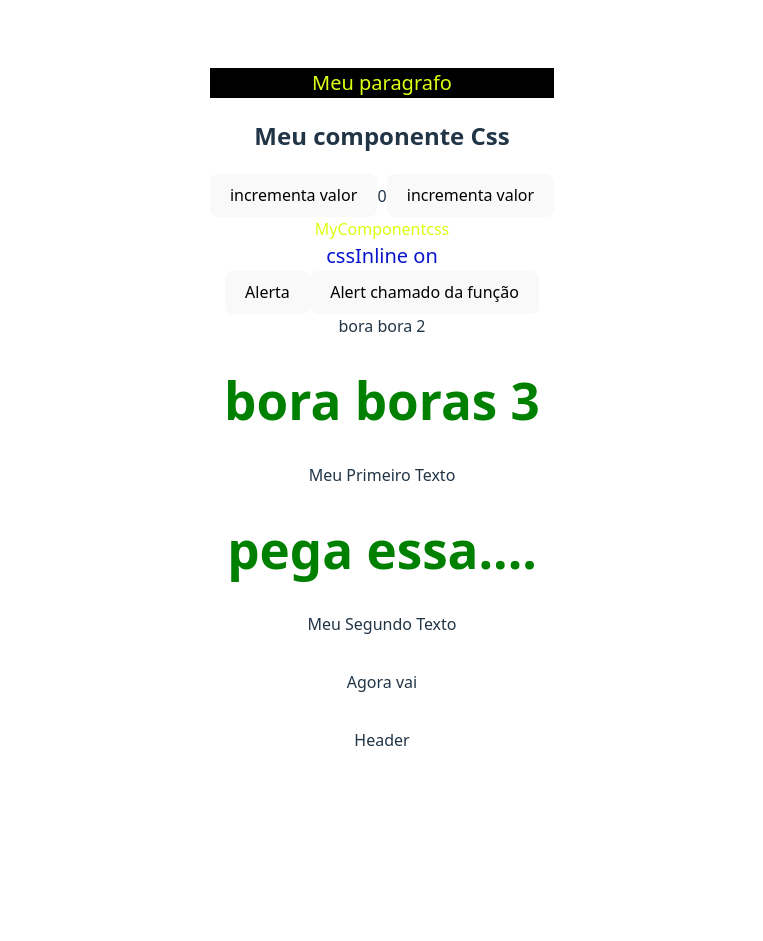
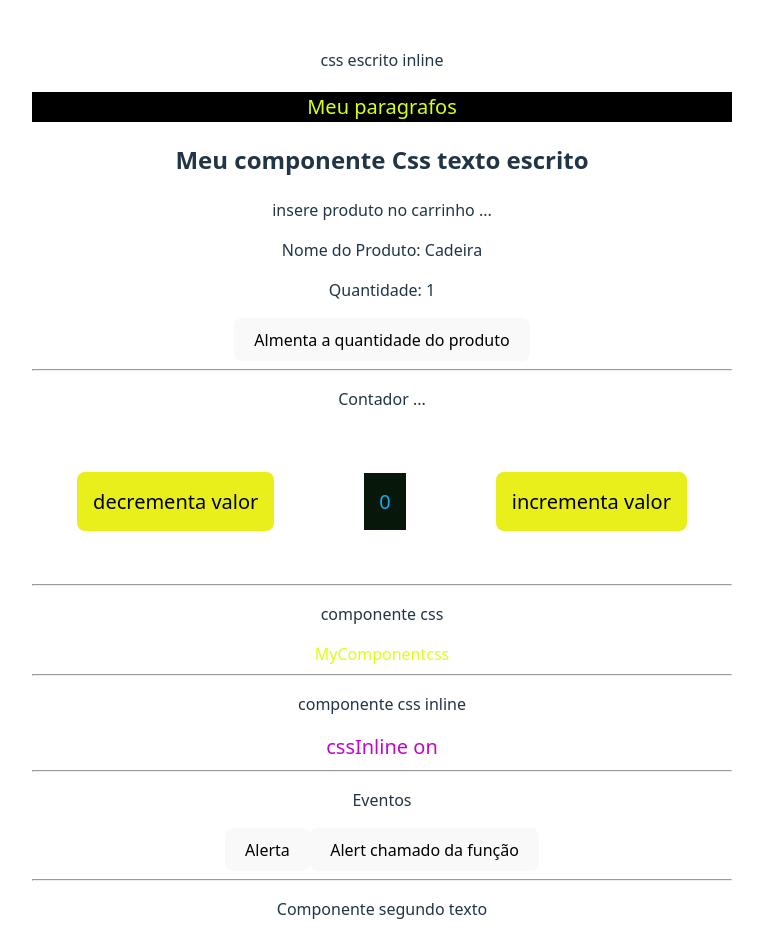
Before and after one commit to Reginaldo007oliveira/Curso-front-ennd-React, a React (Vite) app in the folder curso-front-end/: page / in a window 1280 px wide. Shown: the top 941 px of the page, without its empty margins (258-1021 px from the left). Before the commit the page ends 800 px from the top, so only its background shows below. Built offline with nearby package versions, Linux system fonts and the light colour scheme.

Commit message:
Update Product e organição da app

```diff
--- a/curso-front-end/package.json
+++ b/curso-front-end/package.json
@@ -10,6 +10,7 @@
     "preview": "vite preview"
   },
   "dependencies": {
+    "@phosphor-icons/react": "^2.1.7",
     "react": "^19.0.0",
     "react-dom": "^19.0.0"
   },
--- a/curso-front-end/src/App.jsx
+++ b/curso-front-end/src/App.jsx
@@ -6,25 +6,59 @@ import { Events } from "./components/Events.jsx";
 import { CssInline } from "./components/cssInline.jsx";
 import { MyComponentcss } from "./components/MyCssComponent/MyComponentcss.jsx";
 import { Counter } from "./components/Counter.jsx";
+import { ProductQuantity } from "./components/ProductQuantity.jsx";
 
 export default function App() {
   const cssInline = {
-    color:"#df1",
-    fontSize:"20px",
-    backgroundColor:"#000"
+    color: "#df1",
+    fontSize: "20px",
+    backgroundColor: "#000",
   };
   return (
     <>
+      <p>css escrito inline</p>
+      <p style={cssInline}> Meu paragrafos</p>
+      <h2>Meu componente Css texto escrito</h2>
 
-    <p style={cssInline}> Meu paragrafo</p>
-    <h2>Meu componente Css</h2>
-    <Counter />
-    <MyComponentcss />
-   <CssInline> </CssInline>
-     <Events />
-      <SecondText  />
+      {/* insere produto no carrinho */}
+      <p>insere produto no carrinho ...</p>
+      <ProductQuantity />
+      <hr />
+
+      {/* Contador */}
+      <p>Contador ...</p>
+      <Counter />
+      <hr />
+
+      {/* Componente Css */}
+      <p>componente css</p>
+      <MyComponentcss />
+      <hr />
+
+      {/* Componente Css Inline */}
+      <p>componente css inline</p>
+      <CssInline> </CssInline>
+      <hr />
+
+      {/* Componente Css Eventos */}
+      <p>Eventos</p>
+      <Events />
+      <hr />
+
+      {/* Componente Css Second text */}
+      <p>Componente segundo texto</p>
+      <SecondText />
+      <hr />
+
+      {/* Componente Css Third text */}
+      <p> Componente terceiro texto</p>
       <ThirdText />
-      <TextComponents  text="Meu Primeiro Texto" description="pega essa...." />
+      <hr />
+
+      {/* Texto com props */}
+      <p>Texto com props</p>
+      <hr />
+      <TextComponents text="Meu Primeiro Texto" description="pega essa...." />
       <TextComponents text="Meu Segundo Texto" />
       <TextComponents text="Agora vai" />
       <Header />
--- a/curso-front-end/src/components/Counter.jsx
+++ b/curso-front-end/src/components/Counter.jsx
@@ -15,32 +15,49 @@
 
 // }
 
+// export default Counter função abrev;
 
+import React, { useState, useEffect } from "react";
 
-// export default Counter função abreviada;
+export const Counter = () => {
+  const cssInlines = {
+    color: "#000000",
+    fontSize: "20px",
+    backgroundColor: "#e8ef1a",
+    padding: "15px",
+    margin: "45px",
+  };
 
+  const caixa = {
+    color: "#18a9f2",
+    fontSize: "20px",
+    backgroundColor: "#07170a",
+    padding: "15px",
+    margin: "45px",
+  };
 
-import React, {useState} from 'react'
+  const [counter, setCounter] = useState(0);
 
-export  const Counter = () => {
-    const [counter, setCounter] = useState(0)
+  const increment = () => {
+    setCounter((clique) => clique + 1);
+  };
 
-    const increment = () => {
-        setCounter((clique)=> clique + 1)
-    }
-
-    const decrement = () => {
-      setCounter((cliques)=> cliques - 1)
-  }
+  const decrement = () => {
+    setCounter((cliques) => cliques - 1);
+  };
 
   return (
     <>
+      {/* biome-ignore lint/a11y/useButtonType: <explanation> */}
+      <button style={cssInlines} onClick={decrement}>
+        decrementa valor
+      </button>
+      <span style={caixa}>{counter}</span>
 
-    {/* biome-ignore lint/a11y/useButtonType: <explanation> */}
-<button onClick={increment}>incrementa valor</button>
-{counter}
-{/* biome-ignore lint/a11y/useButtonType: <explanation> */}
-<button onClick={decrement}>incrementa valor</button>
+      {/* biome-ignore lint/a11y/useButtonType: <explanation> */}
+      <button style={cssInlines} onClick={increment}>
+        incrementa valor
+      </button>
     </>
-  )
-}
+  );
+};
--- a/curso-front-end/src/components/CssInline.jsx
+++ b/curso-front-end/src/components/CssInline.jsx
@@ -2,7 +2,7 @@ import React from 'react'
 
 export const CssInline = () => {
     const styloco = {
-        color: '#0815cc',
+        color: '#bf08cc',
         fontSize: '20px',
         };
   return (
--- /dev/null
+++ b/curso-front-end/src/components/ProductQuantity.jsx
@@ -0,0 +1,29 @@
+import React, { useState } from 'react'
+
+export const ProductQuantity = () => {
+
+   const[product, setProduct] = useState({
+    name: "Cadeira",
+    quantity:1
+
+   })
+
+   const updateQuantity = () => {
+    setProduct((prevProduct) =>({  //pega o objeto .. estado do produto anterior
+        ...prevProduct, //preserva o objeto
+        quantity: prevProduct.quantity + 1  //atualizar com quantity
+    }))
+   }
+
+
+    return (
+      <>
+      <p>Nome do Produto: {product.name}</p>
+      <p>Quantidade: {product.quantity}</p>
+
+      {/* biome-ignore lint/a11y/useButtonType: <explanation> */}
+<button  onClick={updateQuantity}>Almenta a quantidade do produto</button>
+
+      </>
+  )
+}
```
Also changed, not shown: 1 other file (tests, documents, lock files or other folders).
